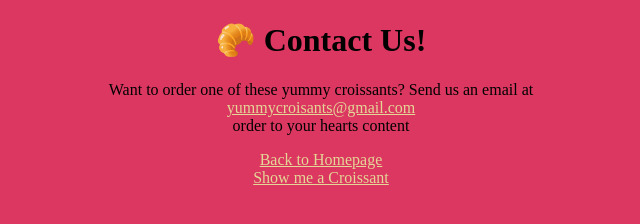
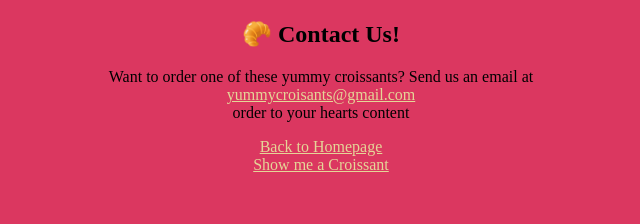
Before and after one commit to CrypticMango/Croissant, a plain HTML site: page contact.html in a window 1280 px wide. Shown: the whole page, without its empty margins (319-959 px from the left). Drawn offline with Linux system fonts and the light colour scheme.

Commit message:
changed extra h1's to h2's and added to css

```diff
--- a/contact.html
+++ b/contact.html
@@ -9,7 +9,7 @@
     <title>🥐 Contact Us</title>
 </head>
 <body>
-    <h1>🥐 Contact Us!</h1>
+    <h2>🥐 Contact Us!</h2>
     <p>Want to order one of these yummy croissants? Send us an email at <a href="mailto:yummycroisants@gmail.com">yummycroisants@gmail.com</a> order to your hearts content</p>
     <a href="index.html" title="criossant front page">Back to Homepage</a>
     <a href="photo.html" title="croissant image">Show me a Croissant</a>
--- a/src/styles.css
+++ b/src/styles.css
@@ -2,7 +2,7 @@ body {
     background-color: #db3760;
 }
 
-p, h1 {
+p, h1, h2 {
     text-align: center;
 }
 
```
Also changed, not shown: photo.html (+1 -1 lines).
